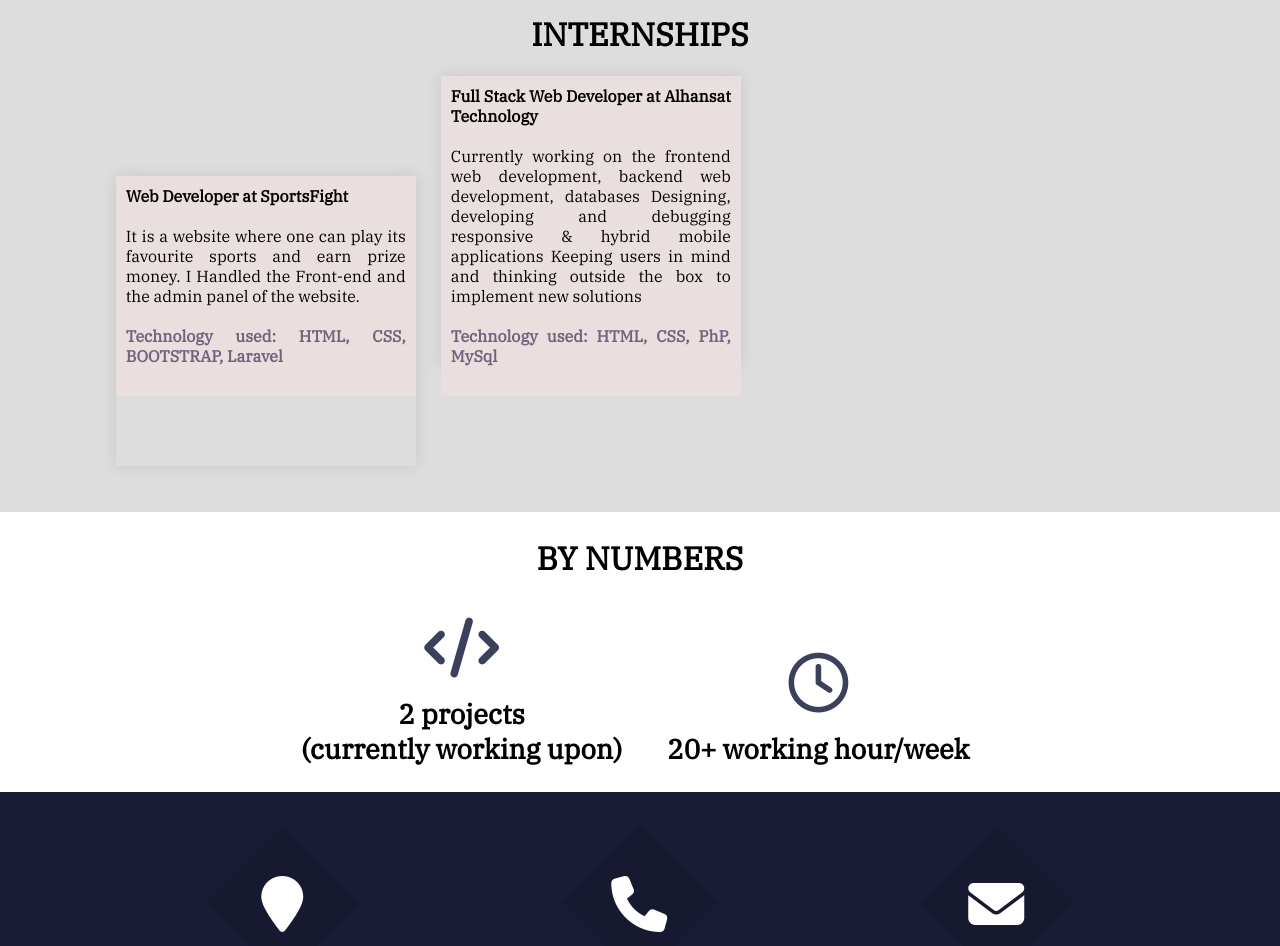
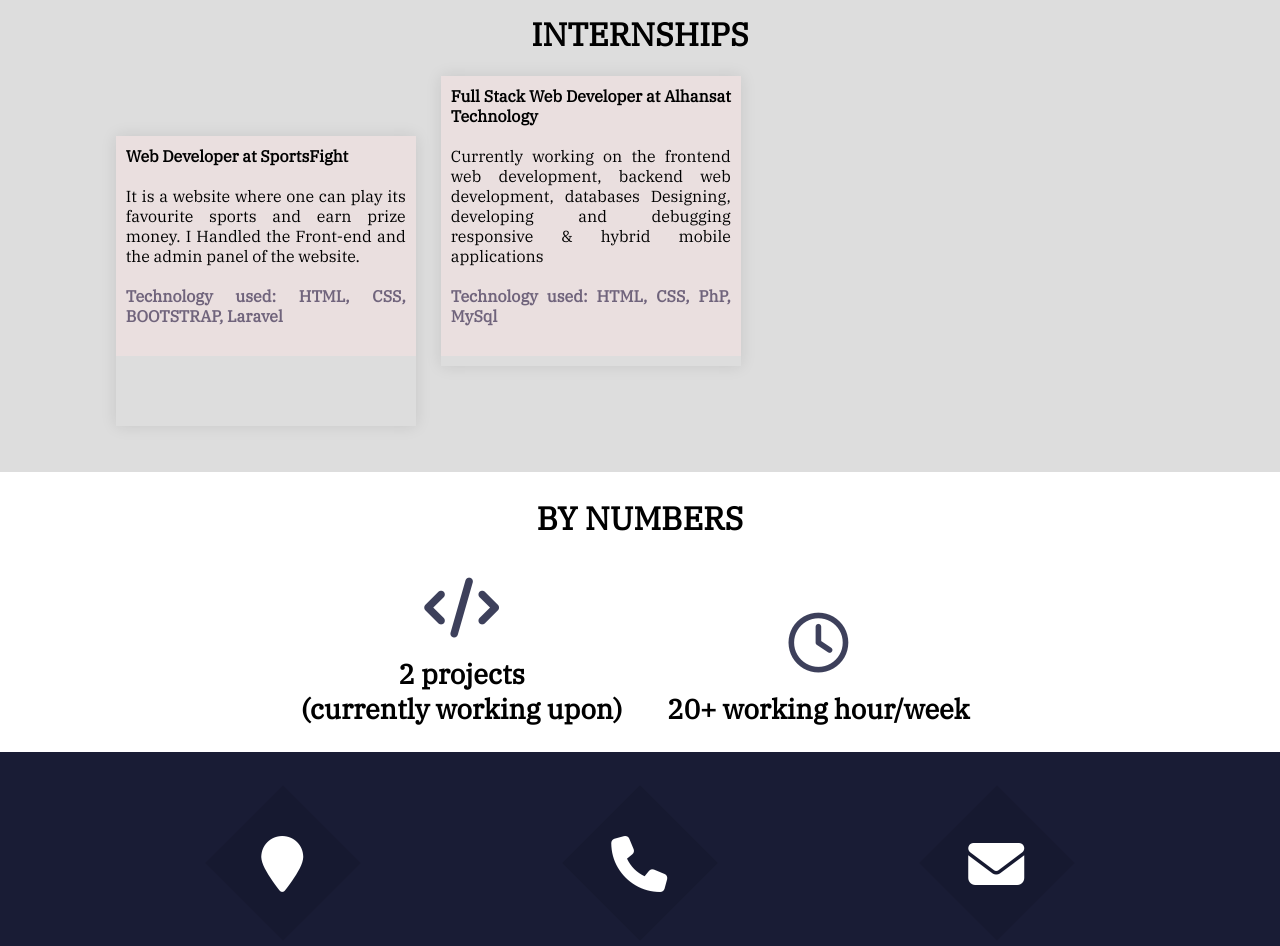
Before and after one commit to chetnaSharma24/chetnaSharma24.github.io, a plain HTML site: page index.html in a window 1280 px wide. Shown: the part 3397-4343 px from the top of the page. Drawn offline with Linux system fonts and the light colour scheme.

Commit message:
Update index.html

```diff
--- a/index.html
+++ b/index.html
@@ -391,9 +391,7 @@
                         Designing, developing and debugging
                         responsive & hybrid mobile
                         applications
-                        Keeping users in mind and thinking
-                        outside the box to implement new
-                        solutions <br>
+                        <br>
                    <br> <b style="color:rgb(112, 100, 124)">Technology used: HTML, CSS, PhP, MySql</b>
                     </p>
                     <br>
```
